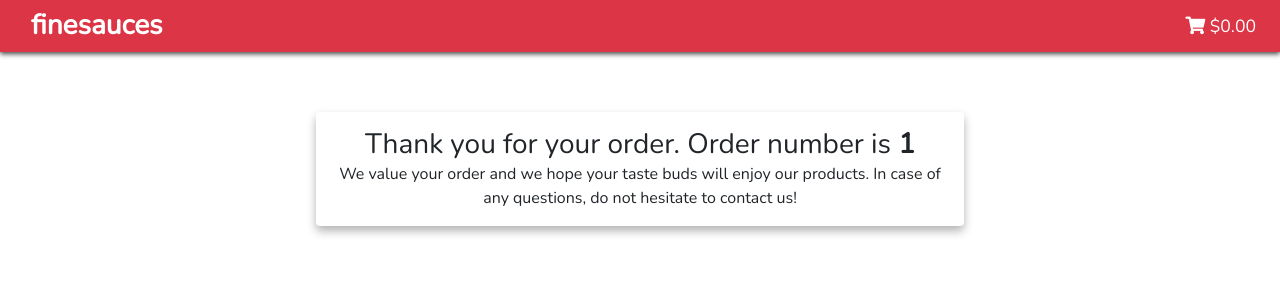
After one commit to castobary/finesauces, a Django app: template templates/orders/order_created.html in a window 1280 px wide. The commit adds this page. Shown: the top 300 px of the page. Run offline with Django 5.2, Linux system fonts and the light colour scheme; the template is opened without the code that fills it: values that come from a table or form of the project are taken from there, others are empty; tables that the repository leaves empty hold one stand-in row (values such as "Sample post"); some libraries are stand-ins or nearby versions.

Commit message:
creating orders

```diff
--- a/orders/views.py
+++ b/orders/views.py
@@ -48,7 +48,7 @@ def order_create(request):
 
     return render(
         request,
-        'order_create.html',
+        'orders/order_create.html',
         {
             'cart': cart,
             'order_form': order_form,
--- a/templates/order/order_create.html
+++ b/templates/orders/order_create.html
@@ -1,4 +1,4 @@
-{% extends 'base.html' %}
+{% extends 'master/master.html' %}
 
 {% block title %}Checkout{% endblock %}
 
--- /dev/null
+++ b/templates/orders/order_created.html
@@ -0,0 +1,18 @@
+{% extends 'master/master.html' %}
+
+{% block title %}Order #{{ order.id }} created{% endblock %}
+
+{% block content %}
+<div class="card shadow-custom border-0 col-lg-7 mx-auto mb-3">
+ <div class="py-3">
+  <h3 class="text-center">Thank you for your order. Order number is
+   <strong>{{ order.id }}</strong>
+  </h3>
+  <div class="text-center">
+   We value your order and we hope your taste buds
+   will enjoy our products. In case of any
+   questions, do not hesitate to contact us!
+  </div>
+ </div>
+</div>
+{% endblock content %}
```
Also changed, not shown: templates/order/order_created.html (deleted).
